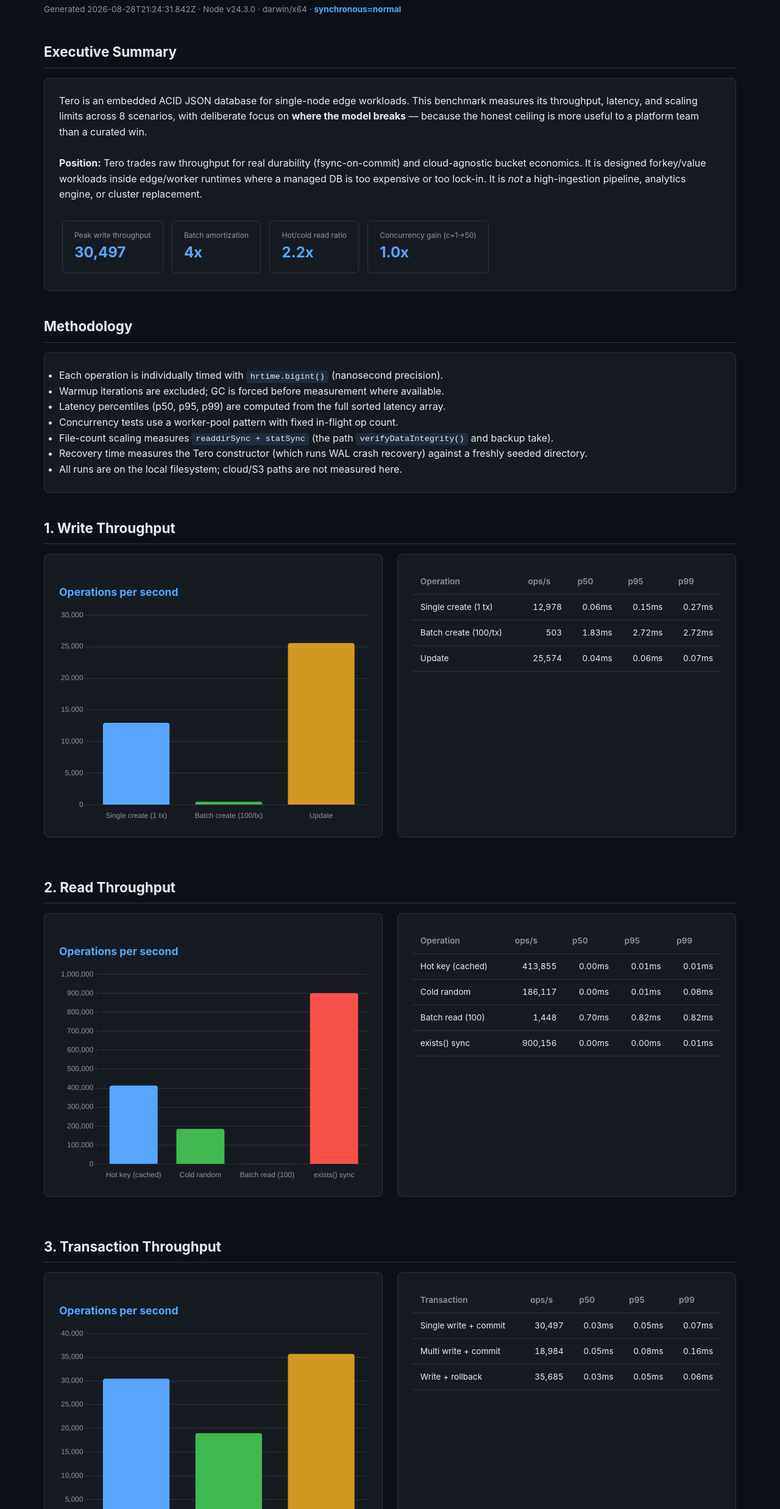
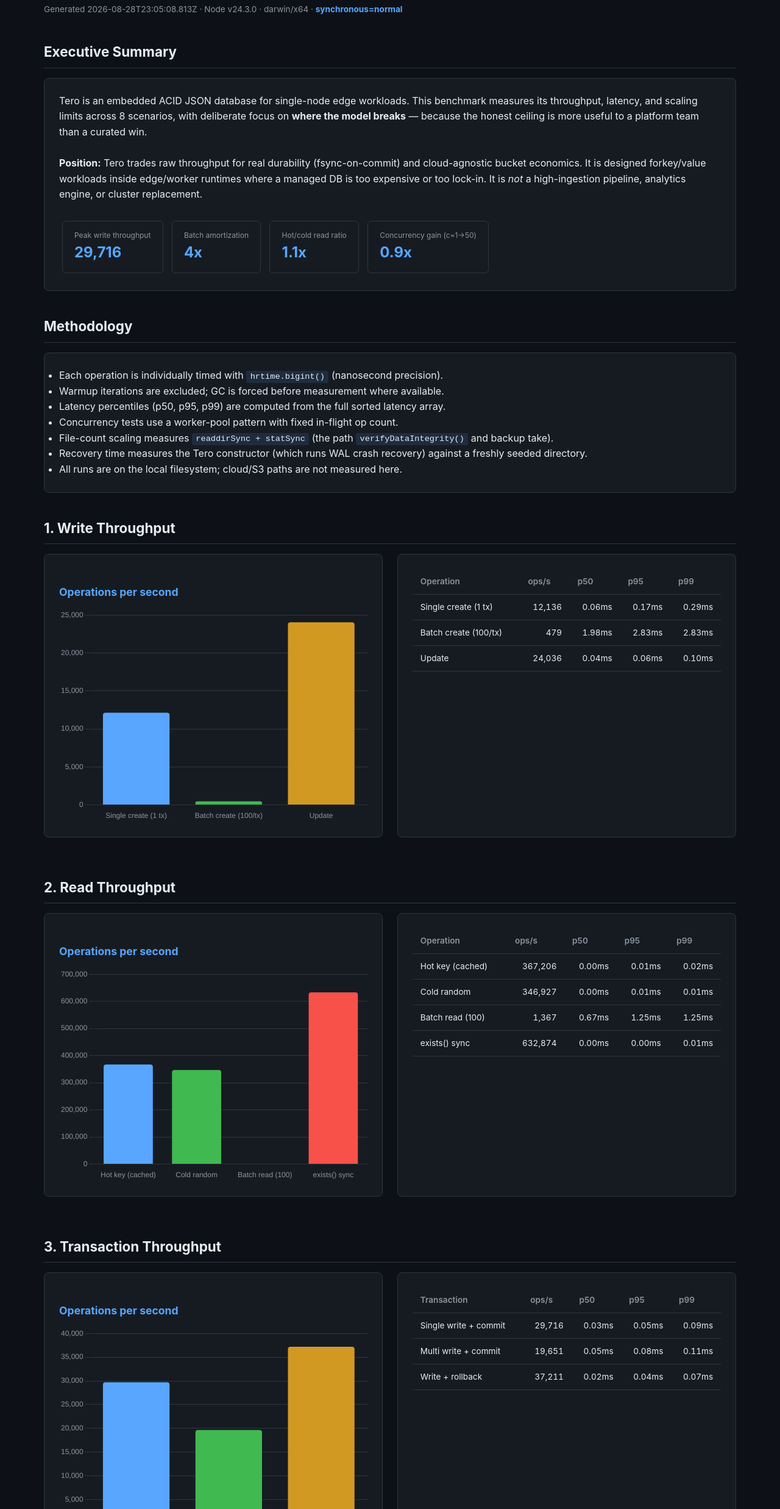
Before and after one commit to CodeDynasty-dev/Tero, a website: page bench-report.html in a window 1280 px wide. Shown: the part 86-2560 px from the top of the page at 61% size. Drawn offline with nearby package versions, Linux system fonts and the light colour scheme.

Commit message:
fix: update benchmark report with new metrics and adjust .gitignore for P0_InitialRetry

```diff
--- a/bench-report.html
+++ b/bench-report.html
@@ -40,7 +40,7 @@
 
 <h1>Tero DB — Benchmark Report</h1>
 <div class="meta">
-  Generated 2026-08-28T21:24:31.842Z &middot; Node v24.3.0 &middot; darwin/x64
+  Generated 2026-08-28T23:05:08.813Z &middot; Node v24.3.0 &middot; darwin/x64
   &middot; <strong style="color:var(--accent)">synchronous=normal</strong>
 
 </div>
@@ -52,10 +52,10 @@
   <p><strong>Position:</strong> Tero trades raw throughput for real durability (fsync-on-commit) and cloud-agnostic bucket economics. It is designed forkey/value workloads inside edge/worker runtimes where a managed DB is too expensive or too lock-in. It is <em>not</em> a high-ingestion pipeline, analytics engine, or cluster replacement.</p>
   <br>
   <div>
-    <div class="stat"><div class="lbl">Peak write throughput</div><div class="val">30,497</div></div>
+    <div class="stat"><div class="lbl">Peak write throughput</div><div class="val">29,716</div></div>
     <div class="stat"><div class="lbl">Batch amortization</div><div class="val">4x</div></div>
-    <div class="stat"><div class="lbl">Hot/cold read ratio</div><div class="val">2.2x</div></div>
-    <div class="stat"><div class="lbl">Concurrency gain (c=1→50)</div><div class="val">1.0x</div></div>
+    <div class="stat"><div class="lbl">Hot/cold read ratio</div><div class="val">1.1x</div></div>
+    <div class="stat"><div class="lbl">Concurrency gain (c=1→50)</div><div class="val">0.9x</div></div>
   </div>
 </div>
 
@@ -81,7 +81,7 @@
   <div class="card">
     <table>
       <tr><th>Operation</th><th class="num">ops/s</th><th class="num">p50</th><th class="num">p95</th><th class="num">p99</th></tr>
-      <tr><td>Single create (1 tx)</td><td class="num">12,978</td><td class="num">0.06ms</td><td class="num">0.15ms</td><td class="num">0.27ms</td></tr><tr><td>Batch create (100/tx)</td><td class="num">503</td><td class="num">1.83ms</td><td class="num">2.72ms</td><td class="num">2.72ms</td></tr><tr><td>Update</td><td class="num">25,574</td><td class="num">0.04ms</td><td class="num">0.06ms</td><td class="num">0.07ms</td></tr>
+      <tr><td>Single create (1 tx)</td><td class="num">12,136</td><td class="num">0.06ms</td><td class="num">0.17ms</td><td class="num">0.29ms</td></tr><tr><td>Batch create (100/tx)</td><td class="num">479</td><td class="num">1.98ms</td><td class="num">2.83ms</td><td class="num">2.83ms</td></tr><tr><td>Update</td><td class="num">24,036</td><td class="num">0.04ms</td><td class="num">0.06ms</td><td class="num">0.10ms</td></tr>
     </table>
   </div>
 </div>
@@ -95,7 +95,7 @@
   <div class="card">
     <table>
       <tr><th>Operation</th><th class="num">ops/s</th><th class="num">p50</th><th class="num">p95</th><th class="num">p99</th></tr>
-      <tr><td>Hot key (cached)</td><td class="num">413,855</td><td class="num">0.00ms</td><td class="num">0.01ms</td><td class="num">0.01ms</td></tr><tr><td>Cold random</td><td class="num">186,117</td><td class="num">0.00ms</td><td class="num">0.01ms</td><td class="num">0.08ms</td></tr><tr><td>Batch read (100)</td><td class="num">1,448</td><td class="num">0.70ms</td><td class="num">0.82ms</td><td class="num">0.82ms</td></tr><tr><td>exists() sync</td><td class="num">900,156</td><td class="num">0.00ms</td><td class="num">0.00ms</td><td class="num">0.01ms</td></tr>
+      <tr><td>Hot key (cached)</td><td class="num">367,206</td><td class="num">0.00ms</td><td class="num">0.01ms</td><td class="num">0.02ms</td></tr><tr><td>Cold random</td><td class="num">346,927</td><td class="num">0.00ms</td><td class="num">0.01ms</td><td class="num">0.01ms</td></tr><tr><td>Batch read (100)</td><td class="num">1,367</td><td class="num">0.67ms</td><td class="num">1.25ms</td><td class="num">1.25ms</td></tr><tr><td>exists() sync</td><td class="num">632,874</td><td class="num">0.00ms</td><td class="num">0.00ms</td><td class="num">0.01ms</td></tr>
     </table>
   </div>
 </div>
@@ -109,9 +109,9 @@
   <div class="card">
     <table>
       <tr><th>Transaction</th><th class="num">ops/s</th><th class="num">p50</th><th class="num">p95</th><th class="num">p99</th></tr>
-      <tr><td>Single write + commit</td><td class="num">30,497</td><td class="num">0.03ms</td><td class="num">0.05ms</td><td class="num">0.07ms</td></tr>
-      <tr><td>Multi write + commit</td><td class="num">18,984</td><td class="num">0.05ms</td><td class="num">0.08ms</td><td class="num">0.16ms</td></tr>
-      <tr><td>Write + rollback</td><td class="num">35,685</td><td class="num">0.03ms</td><td class="num">0.05ms</td><td class="num">0.06ms</td></tr>
+      <tr><td>Single write + commit</td><td class="num">29,716</td><td class="num">0.03ms</td><td class="num">0.05ms</td><td class="num">0.09ms</td></tr>
+      <tr><td>Multi write + commit</td><td class="num">19,651</td><td class="num">0.05ms</td><td class="num">0.08ms</td><td class="num">0.11ms</td></tr>
+      <tr><td>Write + rollback</td><td class="num">37,211</td><td class="num">0.02ms</td><td class="num">0.04ms</td><td class="num">0.07ms</td></tr>
     </table>
   </div>
 </div>
@@ -141,8 +141,8 @@
 <div class="card">
   <div class="stat"><div class="lbl">Cache size</div><div class="val">500</div></div>
   <div class="stat"><div class="lbl">Max cache</div><div class="val">500</div></div>
-  <div class="stat"><div class="lbl">Hit rate</div><div class="val">94.0%</div></div>
-  <div class="stat"><div class="lbl">Random read ops/s</div><div class="val">309,954</div></div>
+  <div class="stat"><div class="lbl">Hit rate</div><div class="val">94.1%</div></div>
+  <div class="stat"><div class="lbl">Random read ops/s</div><div class="val">330,404</div></div>
 </div>
 
 <h2>7. Failure Mode Analysis — File Count Scaling</h2>
@@ -159,7 +159,7 @@
 <div class="card">
   <table>
     <tr><th>Files</th><th class="num">Scan time</th><th class="num">Per file</th><th class="num">Scaling factor</th></tr>
-    <tr><td>100</td><td class="num">0.4ms</td><td class="num">0.000ms</td><td class="num">1.00x</td></tr><tr><td>500</td><td class="num">0.1ms</td><td class="num">0.000ms</td><td class="num">0.34x</td></tr><tr><td>1000</td><td class="num">0.1ms</td><td class="num">0.000ms</td><td class="num">0.90x</td></tr><tr><td>2000</td><td class="num">0.1ms</td><td class="num">0.000ms</td><td class="num">0.99x</td></tr>
+    <tr><td>100</td><td class="num">0.4ms</td><td class="num">0.000ms</td><td class="num">1.00x</td></tr><tr><td>500</td><td class="num">0.1ms</td><td class="num">0.000ms</td><td class="num">0.36x</td></tr><tr><td>1000</td><td class="num">0.1ms</td><td class="num">0.000ms</td><td class="num">1.06x</td></tr><tr><td>2000</td><td class="num">0.1ms</td><td class="num">0.000ms</td><td class="num">0.81x</td></tr>
   </table>
   <p style="margin-top:1rem;color:var(--muted);font-size:0.85rem">
     Files are distributed across a 2-level hash-prefix tree (XX/YY/key.json — 65,536 leaf
@@ -179,7 +179,7 @@
   <div class="card">
     <table>
       <tr><th>Documents</th><th class="num">Recovery time</th><th class="num">Per doc</th></tr>
-      <tr><td>100</td><td class="num">77.1ms</td><td class="num">0.771ms</td></tr><tr><td>500</td><td class="num">460.2ms</td><td class="num">0.920ms</td></tr><tr><td>1000</td><td class="num">859.8ms</td><td class="num">0.860ms</td></tr>
+      <tr><td>100</td><td class="num">81.7ms</td><td class="num">0.817ms</td></tr><tr><td>500</td><td class="num">390.3ms</td><td class="num">0.781ms</td></tr><tr><td>1000</td><td class="num">976.3ms</td><td class="num">0.976ms</td></tr>
     </table>
     <p style="margin-top:1rem;color:var(--muted);font-size:0.85rem">
       Recovery time grows with the number of committed transactions in the WAL. The WAL is bounded by rotation (1 MB / 500 commits), but between rotations a crash requires replaying all pending entries. This is fast for edge workloads but would not be fast for a million-document cold start.
@@ -189,7 +189,7 @@
 
 <h2>Verdicts — Where This Model Fails</h2>
 <div class="card">
-  <div class="verdict fail">Sync I/O serializes through the event loop; raising concurrency does not meaningfully raise throughput.</div>
+  <div class="verdict fail">Cross-transaction cache misses negate the LRU cache on convenience methods; hot keys barely outperform cold reads.</div><div class="verdict fail">Sync I/O serializes through the event loop; raising concurrency does not meaningfully raise throughput.</div>
 
   <h3 style="margin-top:1.5rem">Architectural limits (not measured, but inherent):</h3>
   <div class="verdict">
@@ -210,7 +210,7 @@
 <div class="card">
   <table>
     <tr><th>System</th><th>Approx write ops/s</th><th>Durability model</th><th>Notes</th></tr>
-    <tr><td><strong>Tero (synchronous=normal, this run)</strong></td><td class="num">30,497</td><td>group commit 10ms + deferred data flush</td><td>Real ACID; edge-embedded; JS</td></tr>
+    <tr><td><strong>Tero (synchronous=normal, this run)</strong></td><td class="num">29,716</td><td>group commit 10ms + deferred data flush</td><td>Real ACID; edge-embedded; JS</td></tr>
     <tr><td>Tero (full mode)</td><td class="num">~45</td><td>fsync per commit (WAL only)</td><td>Max durability; 1 fsync per commit</td></tr>
     <tr><td>Tero (normal mode, create)</td><td class="num">~10,000–14,000</td><td>group commit 10ms + deferred data flush</td><td>New unique keys; knownKeys check + lock alloc</td></tr>
     <tr><td>Tero (normal mode, update)</td><td class="num">~51,000</td><td>group commit 10ms + deferred data flush</td><td>Same-key hot path; no existence check</td></tr>
@@ -229,28 +229,28 @@
 
 <h2>System Stats</h2>
 <div class="card">
-  <div class="stat"><div class="lbl">Total benchmark time</div><div class="val">4.2s</div></div>
-  <div class="stat"><div class="lbl">Heap used</div><div class="val">22.3MB</div></div>
-  <div class="stat"><div class="lbl">RSS</div><div class="val">127.6MB</div></div>
+  <div class="stat"><div class="lbl">Total benchmark time</div><div class="val">4.1s</div></div>
+  <div class="stat"><div class="lbl">Heap used</div><div class="val">18.9MB</div></div>
+  <div class="stat"><div class="lbl">RSS</div><div class="val">128.1MB</div></div>
   <div class="stat"><div class="lbl">WAL size</div><div class="val">0.00MB</div></div>
   <div class="stat"><div class="lbl">WAL archives</div><div class="val">1</div></div>
   <div class="stat"><div class="lbl">Data files</div><div class="val">0</div></div>
 </div>
 
 <div class="footer">
-  Generated by <code>bench/run-bench.js</code> &middot; Tero DB &middot; 2026-08-28T21:24:31.842Z
+  Generated by <code>bench/run-bench.js</code> &middot; Tero DB &middot; 2026-08-28T23:05:08.813Z
 </div>
 
 <script>
 const DATA = {
-  write: [{"label":"Single create (1 tx)","ops":12978.42632531535,"p50":0.056776,"p95":0.153384,"p99":0.269995},{"label":"Batch create (100/tx)","ops":502.5462005798579,"p50":1.834077,"p95":2.718397,"p99":2.718397},{"label":"Update","ops":25574.28985951277,"p50":0.03697,"p95":0.055273,"p99":0.074474}],
-  read: [{"label":"Hot key (cached)","ops":413854.7535356994,"p50":0.001531,"p95":0.006477,"p99":0.013653},{"label":"Cold random","ops":186116.80318334163,"p50":0.002551,"p95":0.011026,"p99":0.084283},{"label":"Batch read (100)","ops":1448.163424663208,"p50":0.695493,"p95":0.821351,"p99":0.821351},{"label":"exists() sync","ops":900156.4471905221,"p50":0.000816,"p95":0.001804,"p99":0.00522}],
-  tx: [{"label":"Single write + commit","ops":30496.90281079278,"p50":0.030629,"p95":0.051411,"p99":0.069482},{"label":"Multi write + commit","ops":18984.357142839053,"p50":0.048203,"p95":0.084903,"p99":0.161938},{"label":"Write + rollback","ops":35684.756578217246,"p50":0.026075,"p95":0.045246,"p99":0.063831}],
-  docSizeRead: [{"label":"tiny","ops":592950.9985294815},{"label":"small","ops":579730.3094600393},{"label":"medium","ops":416954.1913277697},{"label":"large","ops":37155.17673788692}],
-  docSizeWrite: [{"label":"tiny","ops":48814.848695935696},{"label":"small","ops":33866.585296551064},{"label":"medium","ops":25231.906452202184},{"label":"large","ops":3816.9719213621347}],
-  concurrency: [{"label":"c=1","ops":115211.45478368041,"concurrency":1},{"label":"c=5","ops":102661.15684237893,"concurrency":5},{"label":"c=10","ops":103387.73164990537,"concurrency":10},{"label":"c=25","ops":118156.66155442178,"concurrency":25},{"label":"c=50","ops":111240.86121562346,"concurrency":50}],
-  fileCount: [{"label":"100 files","scanMs":0.426041,"perFileMs":0},{"label":"500 files","scanMs":0.145201,"perFileMs":0},{"label":"1000 files","scanMs":0.131106,"perFileMs":0},{"label":"2000 files","scanMs":0.129832,"perFileMs":0}],
-  recovery: [{"label":"100 docs","ms":77.056865},{"label":"500 docs","ms":460.175894},{"label":"1000 docs","ms":859.754581}],
+  write: [{"label":"Single create (1 tx)","ops":12136.007164321918,"p50":0.058017,"p95":0.168137,"p99":0.289787},{"label":"Batch create (100/tx)","ops":479.12984653614757,"p50":1.977536,"p95":2.826499,"p99":2.826499},{"label":"Update","ops":24036.044452260616,"p50":0.03828,"p95":0.060455,"p99":0.101179}],
+  read: [{"label":"Hot key (cached)","ops":367205.6020886653,"p50":0.001397,"p95":0.007829,"p99":0.024288},{"label":"Cold random","ops":346927.49446650664,"p50":0.002161,"p95":0.006165,"p99":0.01289},{"label":"Batch read (100)","ops":1367.0009257330269,"p50":0.670817,"p95":1.251886,"p99":1.251886},{"label":"exists() sync","ops":632873.7404230379,"p50":0.000882,"p95":0.002049,"p99":0.013017}],
+  tx: [{"label":"Single write + commit","ops":29716.21607968226,"p50":0.031037,"p95":0.050974,"p99":0.089909},{"label":"Multi write + commit","ops":19650.73568424255,"p50":0.048101,"p95":0.075637,"p99":0.108922},{"label":"Write + rollback","ops":37210.85998948792,"p50":0.024745,"p95":0.04203,"p99":0.065774}],
+  docSizeRead: [{"label":"tiny","ops":617712.9179213961},{"label":"small","ops":633723.6014512271},{"label":"medium","ops":559240.3279385281},{"label":"large","ops":37905.8316795335}],
+  docSizeWrite: [{"label":"tiny","ops":57081.01394146683},{"label":"small","ops":34918.07869557232},{"label":"medium","ops":26607.180107194992},{"label":"large","ops":3498.0826484291565}],
+  concurrency: [{"label":"c=1","ops":99474.2042250176,"concurrency":1},{"label":"c=5","ops":97428.21184887813,"concurrency":5},{"label":"c=10","ops":125237.71684127937,"concurrency":10},{"label":"c=25","ops":111802.01651707091,"concurrency":25},{"label":"c=50","ops":93978.51463198483,"concurrency":50}],
+  fileCount: [{"label":"100 files","scanMs":0.390307,"perFileMs":0},{"label":"500 files","scanMs":0.140019,"perFileMs":0},{"label":"1000 files","scanMs":0.14796,"perFileMs":0},{"label":"2000 files","scanMs":0.119236,"perFileMs":0}],
+  recovery: [{"label":"100 docs","ms":81.739028},{"label":"500 docs","ms":390.285461},{"label":"1000 docs","ms":976.26261}],
 };
 
 const colors = ['#58a6ff', '#3fb950', '#d29922', '#f85149', '#a371f7', '#ff7b72'];
```
Also changed, not shown: 1 other file.
